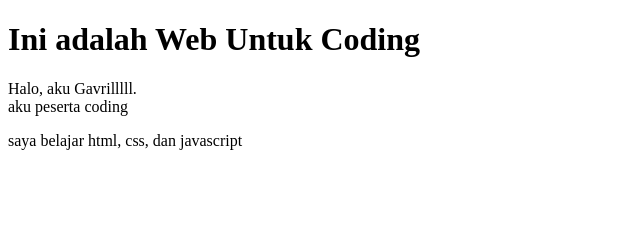
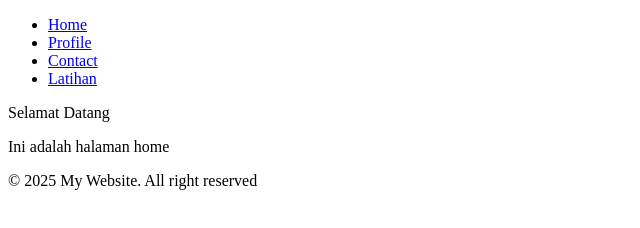
Before and after one commit to Gavrilllanatalie/Ekskul-Coding-SMK-STRADA-BL, a plain HTML site: page index.html in a window 1280 px wide. Shown: the whole page, without its empty margins (0-640 px from the left). Drawn offline with Linux system fonts and the light colour scheme.

Commit message:
Update index.html

```diff
--- a/index.html
+++ b/index.html
@@ -1,11 +1,30 @@
 <!DOCTYPE html>
 <html>
     <head>
-        <title>Web Saya</title>
+        <title>Home - Website</title>
     </head>
     <body>
-        <h1>Ini adalah Web Untuk Coding</h1>
-        <p>Halo, aku Gavrilllll.</br>aku peserta coding</p>
-        <p>saya belajar html, css, dan javascript</p>
+        <header>
+            <nav class="navbar">
+                <ul>
+                    <li><a href="index.html" class="active">Home</a></li>
+                    <li><a href="#" class="active">Profile</a></li>
+                    <li><a href="#" class="active">Contact</a></li>
+                    <li><a href="#" class="active">Latihan</a></li>
+                </ul>
+            </nav>
+        </header>
+
+        <main>
+            <section class="home"
+                <h1>Selamat Datang</h1>
+                <p>Ini adalah halaman home</p>
+            </section>
+        </main>
+
+        <footer>
+            <p>&copy; 2025 My Website. All right reserved</p>
+        </footer>
     </body>
+
 </html>
```
